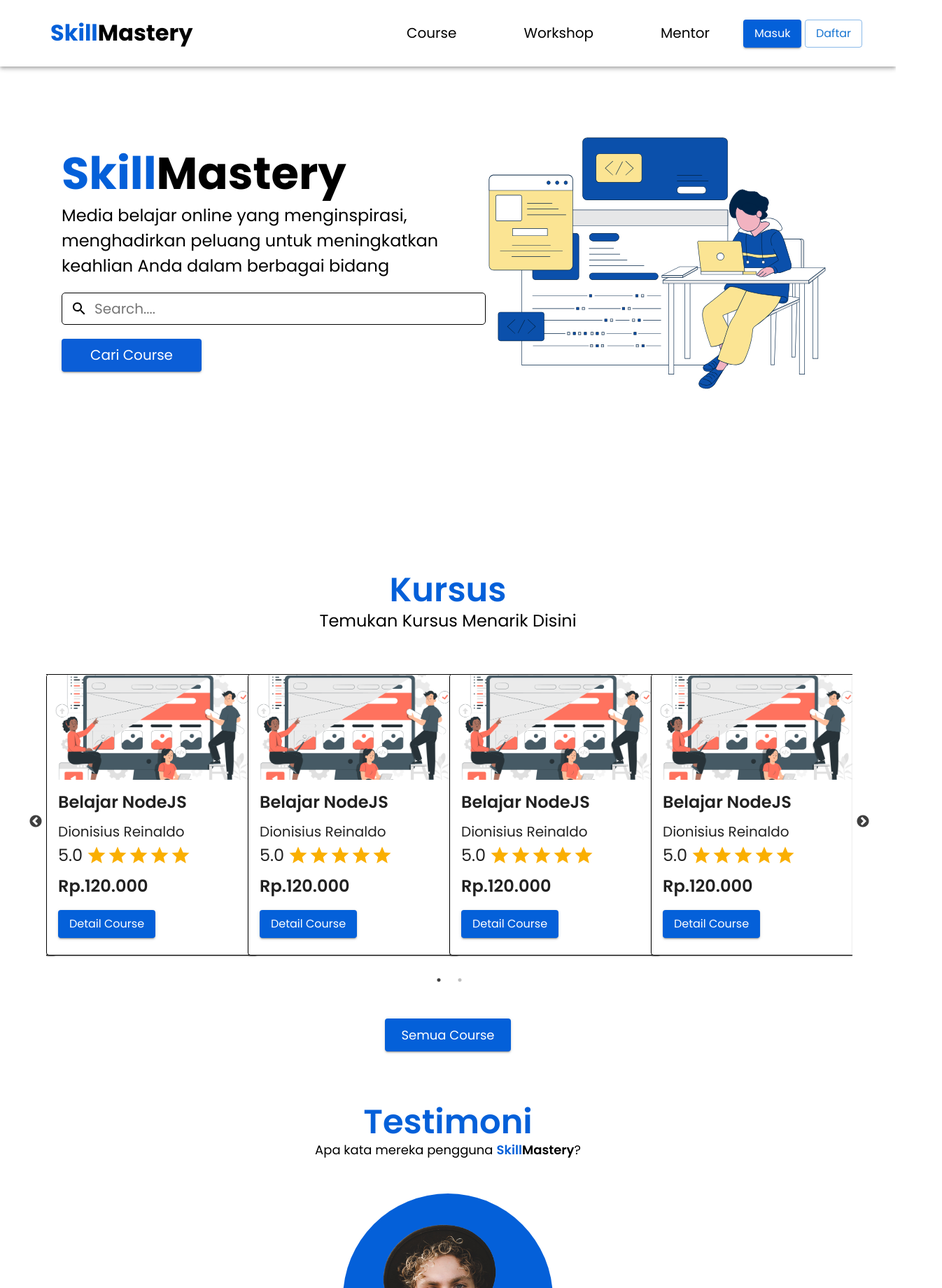
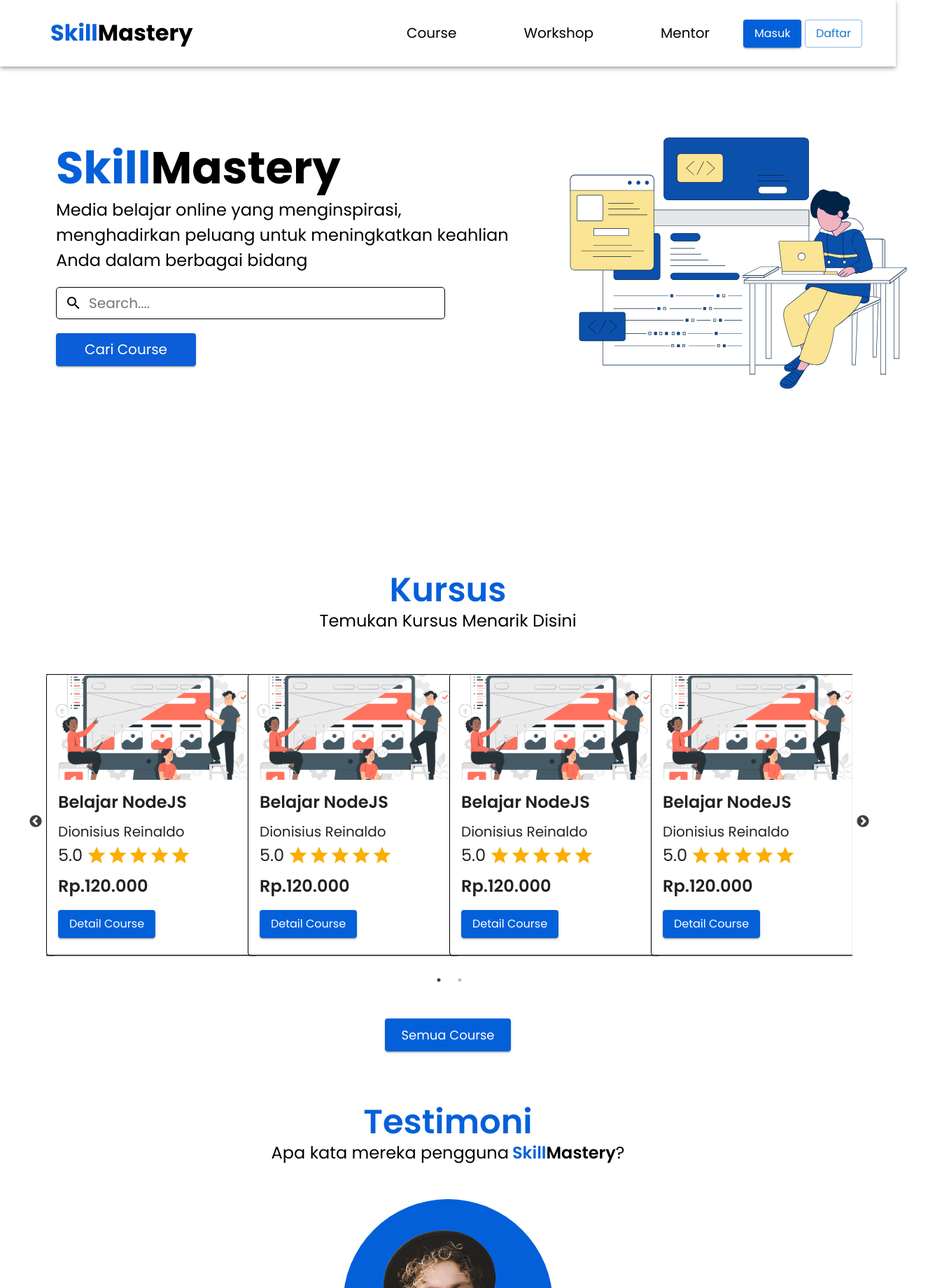
Before and after one commit to tugas-akhir-fs26/FE-SkillMastery, a React (Vite) app: page / in a window 1280 px wide. Shown: the top 1840 px of the page at 70% size, 1346 px wide, since content can reach past the window. Built offline with nearby package versions, Linux system fonts and the light colour scheme.

Commit message:
fix responsive semua section

```diff
--- a/src/components/homepage/bai.jsx
+++ b/src/components/homepage/bai.jsx
@@ -18,14 +18,14 @@ export default function MentorSection() {
         sx={{
           display: "flex",
           flexDirection: "column",
-          width: "50vw",
+          width: {xs : "60vw", md : "50vw"},
           alignItems: "start",
           justifyContent: "center",
-          marginBottom: "100px",
+          marginBottom: "50px",
           p:3
         }}
       >
-        <Typography variant="h4" sx={{ fontSize: {xs : "20px" ,md:"32px"}, fontWeight : 600 }}>
+        <Typography variant="h4" sx={{ fontSize: {xs : "20px" ,md:"32px"}, fontWeight : 600, textAlign : {xs : "center" ,md:"left"} }}>
           Bergabung menjadi Instruktur
           {/* Render Logo SkillMastery */}
           <div className={`${Style.logo_wrapper}`}>
@@ -34,13 +34,13 @@ export default function MentorSection() {
           </div>
           dan Wujudkan Impian Pembelajaranmu!
         </Typography>
-        <Typography sx={{ fontSize: "20px", fontWeight: 400, marginTop: "10px" }}>
+        <Typography sx={{ fontSize: "20px", fontWeight: 400, marginTop: "10px", textAlign : {xs : "center" ,md:"left"} }}>
           Ayo jadi instruktur di SkillMastery dan bagikan pengetahuan serta
           keterampilanmu kepada ribuan orang yang haus akan pembelajaran!
         </Typography>
       <Button
         variant="contained"
-        sx={{ textTransform: "capitalize", fontWeight: 400, fontSize : "18px", marginTop : "20px"}}
+        sx={{ textTransform: "capitalize", fontWeight: 400, fontSize : "18px", margin : {xs: "20px auto", md : "20px 0"}}}
       >
         Daftar Sekarang
       </Button>
--- a/src/components/homepage/bai.module.css
+++ b/src/components/homepage/bai.module.css
@@ -6,14 +6,14 @@
 
 .img_wrapper img{
     position: relative;
-    border-radius: 0px 0px 190px 190px;
-    width: 350px;
+    border-radius: 0px 0px 200px 200px;
+    width: 400px;
     overflow: hidden;
 }
 
 .img_wrapper .circle{
-    width: 350px;
-    height: 350px;
+    width: 400px;
+    height: 400px;
     background-color: #0460D9;
     position: absolute;
     top: 0;
@@ -33,7 +33,7 @@
 .bai_ct{
     display: flex;
     width: 100vw;
-    height: 450px;
+    height: 500px;
     background-color: #8DC3F2;
 }
 
--- a/src/components/homepage/headline.jsx
+++ b/src/components/homepage/headline.jsx
@@ -16,8 +16,8 @@ export default function Headline() {
         alignItems: "center",
         height: "100%",
         textAlign: "left",
-        p: 3,
-        width : {xs:"300px", md : "100%"}
+        p: 2,
+        width : {xs:"300px", md : "100%"},
       }}
     >
       <Box sx={{ display: "flex", width: "100%" }}>
@@ -46,7 +46,7 @@ export default function Headline() {
       </Box>
       <Typography
         sx={{
-          fontSize: {xs : "20px", md : "24px"},
+          fontSize: {xs : "20px", md : "24px"}
         }}
       >
         Media belajar online yang menginspirasi, menghadirkan peluang untuk
--- a/src/components/homepage/headline.module.css
+++ b/src/components/homepage/headline.module.css
@@ -14,7 +14,7 @@ input:focus{
 }
 
 .input_bar {
-    width: 600px;
+    width: 550px;
     height: 40px;
     border: 1px solid black ;
     border-radius: 5px;
--- a/src/components/homepage/jumbotron.jsx
+++ b/src/components/homepage/jumbotron.jsx
@@ -1,8 +1,6 @@
 import * as React from "react";
-import { styled } from "@mui/material/styles";
 import Box from "@mui/material/Box";
 import Container from "@mui/material/Container";
-import Paper from "@mui/material/Paper";
 import Grid from "@mui/material/Grid";
 import Headline from "./headline";
 import Banner from "./banner";
@@ -11,11 +9,11 @@ export default function BasicGrid() {
   return (
     <Container>
       <Box>
-        <Grid container spacing={2}>
-          <Grid item xs={12} md={6}>
+        <Grid container spacing={6}>
+          <Grid item xs={12} md={7}>
             <Headline />
           </Grid>
-          <Grid item xs={12} md={6}>
+          <Grid item xs={12} md={5}>
             <Banner />
           </Grid>
         </Grid>
--- a/src/components/homepage/testimoni.jsx
+++ b/src/components/homepage/testimoni.jsx
@@ -13,13 +13,13 @@ export default function Testimoni() {
           </Typography>
           <Typography
             variant="h5"
-            sx={{ fontWeight: 400, display: "flex", justifyContent: "center", fontSize : "18px" }}
+            sx={{ fontWeight: 400, display: "flex", justifyContent: "center", fontSize : { xs : "18px",md : "24px"} }}
           >
             Apa kata mereka pengguna
-            <Typography variant="h5" sx={{marginLeft: "5px", fontWeight: 600, color:"#0460D9", fontSize : "18px"}}>
+            <Typography variant="h5" sx={{marginLeft: "5px", fontWeight: 600, color:"#0460D9", fontSize : { xs : "18px",md : "24px"}}}>
               Skill
             </Typography>
-            <Typography variant="h5" sx={{fontWeight: 600, fontSize : "18px"}}>Mastery</Typography>
+            <Typography variant="h5" sx={{fontWeight: 600, fontSize : { xs : "18px",md : "24px"}}}>Mastery</Typography>
             ?
           </Typography>
         </div>
```
